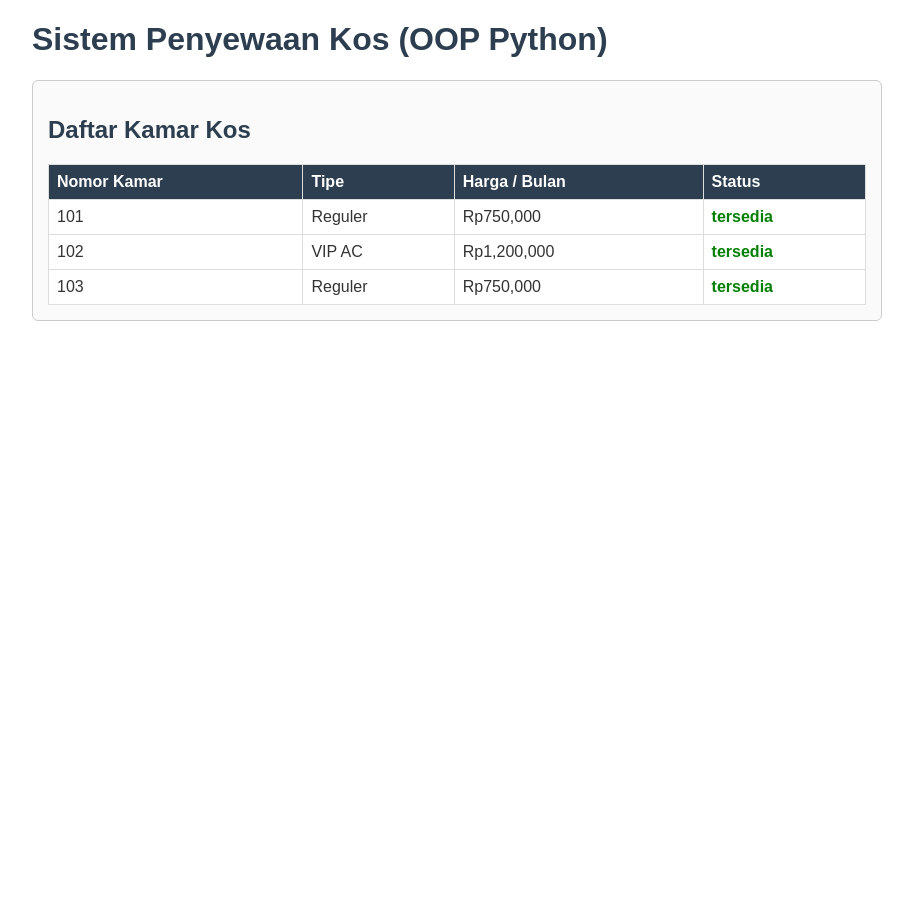
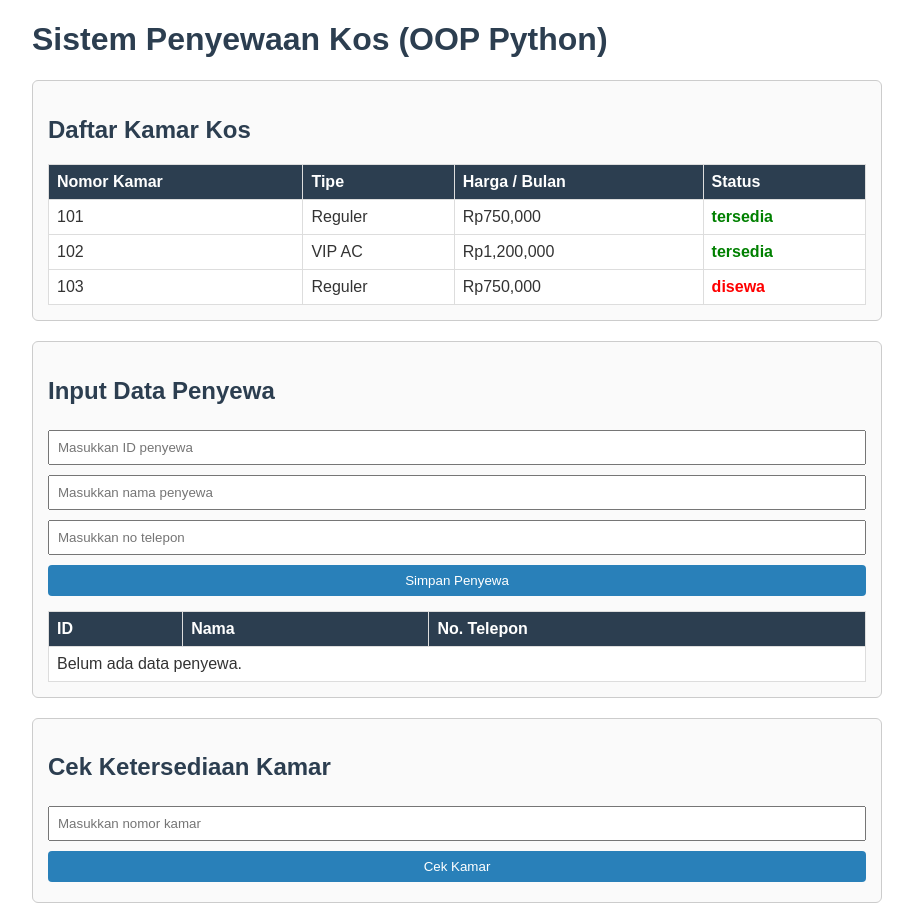
Before and after one commit to dikasptra/penyewaan-kos, a Flask app: page / in a window 1280 px wide. Shown: the whole page, without its empty margins (183-1096 px from the left). Before the commit the page ends 321 px from the top, so only its background shows below. Run offline with Flask 3, Linux system fonts and the light colour scheme.

Commit message:
Data Penyewa & Cek Ketersediaan

```diff
--- a/app.py
+++ b/app.py
@@ -1,5 +1,6 @@
-from flask import Flask, render_template
+from flask import Flask, render_template, request, redirect, url_for
 from kamar import Kamar
+from penyewa import Penyewa
 
 app = Flask(__name__)
 
@@ -8,11 +9,58 @@ daftar_kamar = [
     Kamar("102", "VIP AC", 1_200_000),
     Kamar("103", "Reguler", 750_000)
 ]
+daftar_kamar[2].sewakan()
+
+daftar_penyewa = []
+pesan_hasil = ""
 
 
 @app.route("/")
 def index():
-    return render_template("index.html", daftar_kamar=daftar_kamar)
+    global pesan_hasil
+    pesan = pesan_hasil
+    pesan_hasil = ""
+    return render_template(
+        "index.html",
+        daftar_kamar=daftar_kamar,
+        daftar_penyewa=daftar_penyewa,
+        pesan=pesan
+    )
+
+
+@app.route("/penyewa", methods=["POST"])
+def input_penyewa():
+    global pesan_hasil
+    id_penyewa = request.form["id_penyewa"]
+    nama = request.form["nama"]
+    no_telepon = request.form["no_telepon"]
+
+    penyewa_baru = Penyewa(id_penyewa, nama, no_telepon)
+    daftar_penyewa.append(penyewa_baru)
+    pesan_hasil = f"Data penyewa tersimpan ({penyewa_baru.info()})"
+    return redirect(url_for("index"))
+
+
+@app.route("/cek", methods=["POST"])
+def cek_kamar():
+    global pesan_hasil
+    cari_nomor = request.form["nomor_kamar"]
+
+    kamar_ditemukan = None
+    for k in daftar_kamar:
+        if k.nomor_kamar == cari_nomor:
+            kamar_ditemukan = k
+            break
+
+    if kamar_ditemukan:
+        if kamar_ditemukan.tersedia():
+            pesan_hasil = f"Kamar {kamar_ditemukan.nomor_kamar} ({kamar_ditemukan.tipe}) masih tersedia."
+        else:
+            pesan_hasil = f"Maaf, Kamar {kamar_ditemukan.nomor_kamar} tidak tersedia."
+    else:
+        pesan_hasil = f"Kamar dengan nomor '{cari_nomor}' tidak ditemukan."
+
+    return redirect(url_for("index"))
 
 
 if __name__ == "__main__":
--- a/templates/index.html
+++ b/templates/index.html
@@ -8,6 +8,10 @@
 <body>
 
     <h1>Sistem Penyewaan Kos (OOP Python)</h1>
+
+    {% if pesan %}
+    <div class="alert">-> Hasil: {{ pesan }}</div>
+    {% endif %}
 
     <div class="box">
         <h2>Daftar Kamar Kos</h2>
@@ -29,5 +33,40 @@
         </table>
     </div>
 
+    <div class="box">
+        <h2>Input Data Penyewa</h2>
+        <form action="/penyewa" method="POST">
+            <input type="text" name="id_penyewa" placeholder="Masukkan ID penyewa" required>
+            <input type="text" name="nama" placeholder="Masukkan nama penyewa" required>
+            <input type="text" name="no_telepon" placeholder="Masukkan no telepon" required>
+            <button type="submit">Simpan Penyewa</button>
+        </form>
+
+        <table>
+            <tr>
+                <th>ID</th>
+                <th>Nama</th>
+                <th>No. Telepon</th>
+            </tr>
+            {% for p in daftar_penyewa %}
+            <tr>
+                <td>{{ p.id_penyewa }}</td>
+                <td>{{ p.nama }}</td>
+                <td>{{ p.no_telepon }}</td>
+            </tr>
+            {% else %}
+            <tr><td colspan="3">Belum ada data penyewa.</td></tr>
+            {% endfor %}
+        </table>
+    </div>
+
+    <div class="box">
+        <h2>Cek Ketersediaan Kamar</h2>
+        <form action="/cek" method="POST">
+            <input type="text" name="nomor_kamar" placeholder="Masukkan nomor kamar" required>
+            <button type="submit">Cek Kamar</button>
+        </form>
+    </div>
+
 </body>
 </html>
```
Also changed, not shown: penyewa.py (added, +15 -0 lines).
